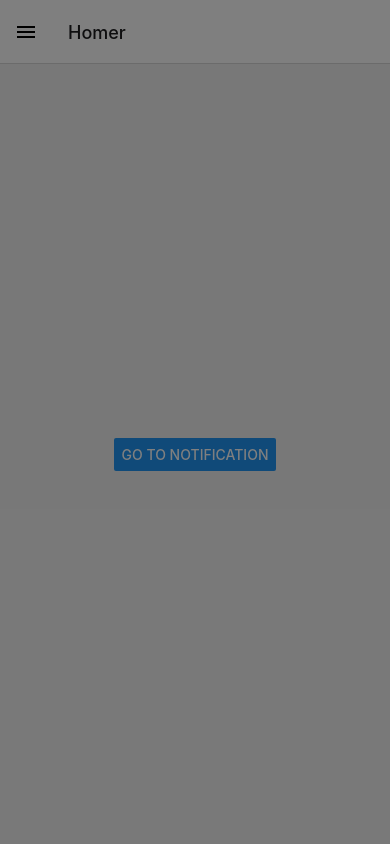
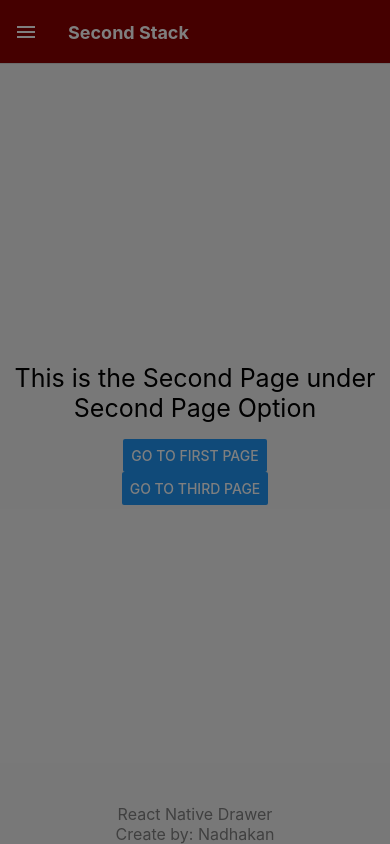
Before and after one commit to Nadhakan/2013211251_ReactNative, a React Native app: screen /SecondPage in a window 390 px wide. Built offline with nearby package versions, Linux system fonts and the light colour scheme.

Commit message:
Practice7_Drawer_Stack

```diff
--- a/App.js
+++ b/App.js
@@ -1,22 +1,54 @@
 import { View, Text, Button, StyleSheet } from "react-native";
 import React from "react";
-import { createDrawerNavigator } from "@react-navigation/drawer";
+import { createDrawerNavigator, DrawerContentScrollView, DrawerItemList , DrawerItem} from "@react-navigation/drawer";
 import { NavigationContainer } from "@react-navigation/native";
+import { createNativeStackNavigator } from '@react-navigation/native-stack'
+import FirstPage from "./pages/FirstPage";
+import SecondPage from "./pages/SecondPage";
+import ThirdPage from "./pages/ThirdPage";
 
-function HomeScreen() {
+function CustomDrawerContent(props){
+  const {navigation} = props
+  return(
+    <DrawerContentScrollView {...props}>
+      <DrawerItemList {...props}/>
+    </DrawerContentScrollView>
+  )
+}
+
+const FirstStack = () => {
   return (
-    <View style={{ flex: 1, alignItems: "center", justifyContent: "center" }}>
-      <Button title="Go to Notification" />
-    </View>
-  );
+    <Stack.Navigator
+     initialRouteName="First Page"
+     screenOptions={{headerShown:false}}
+     >
+      <Stack.Screen name="FirstPage" component={FirstPage}/>
+    </Stack.Navigator>
+  )
 }
+
+const SecondStack = () => {
+  return (
+    <Stack.Navigator
+     initialRouteName="Second Page"
+     screenOptions={{headerShown:false}}
+     >
+      <Stack.Screen name="SecondPage" component={SecondPage}/>
+      <Stack.Screen name="ThirdPage" component={ThirdPage}/>
+    </Stack.Navigator>
+  )
+}
+
+
 const Drawer = createDrawerNavigator();
+const Stack = createNativeStackNavigator();
 
 const App = () => {
   return (
     <NavigationContainer>
-      <Drawer.Navigator useLegacyImplementation>
-        <Drawer.Screen name="Homer" component={HomeScreen} />
+      <Drawer.Navigator screenOptions={{drawerStyle:{width: 240},headerStyle:{backgroundColor:"#8b0000"},headerTintColor:'#ffff',headerTitleStyle:{fontWeight:'bold'}}} useLegacyImplementation drawerContent={(props)=> <CustomDrawerContent {...props}/>}>
+        <Drawer.Screen name="FirstPage" component={FirstStack} options={{drawerLabel:'First Page Option',title:"First Stack"}}/>
+        <Drawer.Screen name="SecondPage" component={SecondStack} options={{drawerLabel:'Second Page Option',title:"Second Stack"}}/>
       </Drawer.Navigator>
     </NavigationContainer>
   );
--- /dev/null
+++ b/pages/FirstPage.js
@@ -0,0 +1,21 @@
+import { StyleSheet, Text, View, SafeAreaView, Button } from 'react-native'
+import React from 'react'
+import styles from '../components/styles'
+
+const FirstPage = ({navigation}) => {
+  return (
+    <SafeAreaView style={{flex:1}}>
+        <View style={styles.container}>
+            <Text style={styles.textTopStyle}>This is the First Page under First Page Option</Text>
+            <Button title='Go to Second Page' onPress={()=> navigation.navigate("SecondPage")}/>
+            <Button title='Go to Third Page' onPress={()=> navigation.navigate("ThirdPage")}/>
+        </View>
+        <View style={{justifyContent:'flex-end'}}>
+        <Text style={styles.textBottomStyle}>React Native Drawer</Text>
+        <Text style={styles.textBottomStyle}>Create by: Nadhakan</Text>
+        </View>
+    </SafeAreaView>
+  )
+}
+
+export default FirstPage
--- /dev/null
+++ b/pages/SecondPage.js
@@ -0,0 +1,21 @@
+import { StyleSheet, Text, View, SafeAreaView, Button } from 'react-native'
+import React from 'react'
+import styles from '../components/styles'
+
+const SecondPage = ({navigation}) => {
+  return (
+    <SafeAreaView style={{flex:1}}>
+        <View style={styles.container}>
+            <Text style={styles.textTopStyle}>This is the Second Page under Second Page Option</Text>
+            <Button title='Go to First Page' onPress={()=> navigation.navigate("FirstPage")}/>
+            <Button title='Go to Third Page' onPress={()=> navigation.navigate("ThirdPage")}/>
+        </View>
+        <View style={{justifyContent:'flex-end'}}>
+        <Text style={styles.textBottomStyle}>React Native Drawer</Text>
+        <Text style={styles.textBottomStyle}>Create by: Nadhakan</Text>
+        </View>
+    </SafeAreaView>
+  )
+}
+
+export default SecondPage
--- /dev/null
+++ b/pages/ThirdPage.js
@@ -0,0 +1,21 @@
+import { StyleSheet, Text, View, SafeAreaView, Button } from 'react-native'
+import React from 'react'
+import styles from '../components/styles'
+
+const ThirdPage = ({navigation}) => {
+  return (
+    <SafeAreaView style={{flex:1}}>
+        <View style={styles.container}>
+            <Text style={styles.textTopStyle}>This is the Third Page under Second Page Option</Text>
+            <Button title='Go to First Page' onPress={()=> navigation.navigate("FirstPage")}/>
+            <Button title='Go to Second Page' onPress={()=> navigation.navigate("SecondPage")}/>
+        </View>
+        <View style={{justifyContent:'flex-end'}}>
+        <Text style={styles.textBottomStyle}>React Native Drawer</Text>
+        <Text style={styles.textBottomStyle}>Create by: Nadhakan</Text>
+        </View>
+    </SafeAreaView>
+  )
+}
+
+export default ThirdPage
```
Also changed, not shown: App copy 4.js (added, +60 -0 lines), App copy3.js (added, +25 -0 lines), package.json (+4 -3 lines), pages copy/FPage.js (renamed from pages/FPage.js), pages copy/SPage.js (renamed from pages/SPage.js), pages copy/TPage.js (renamed from pages/TPage.js), 1 other file (tests, documents, lock files or other folders).
